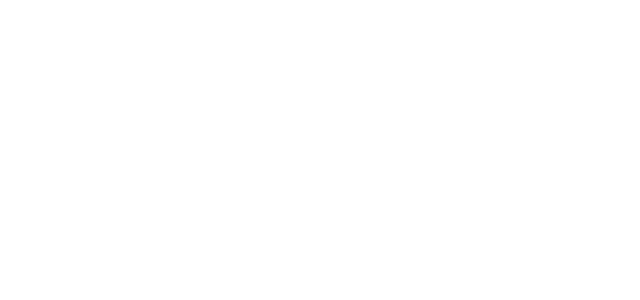
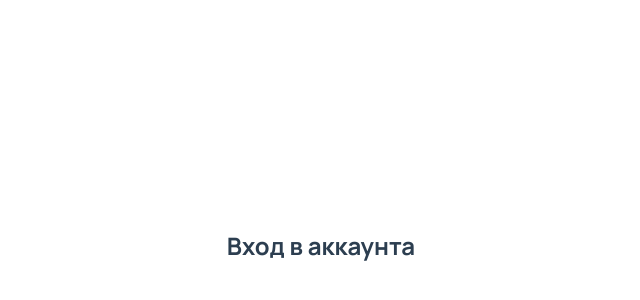
Before and after one commit to galimovkirill/finger-client, a Vue app: page /login in a window 1280 px wide. Before the commit this address had no page. Shown: the part 154-454 px from the top of the page, without its empty margins (319-959 px from the left). Built offline with nearby package versions, Linux system fonts and the light colour scheme.

Commit message:
feat: load dynamic layout

```diff
--- a/src/App.vue
+++ b/src/App.vue
@@ -1,13 +1,22 @@
 <template>
     <div class="app">
-        <DefaultLayout>
+        <Component :is="layout">
             <RouterView />
-        </DefaultLayout>
+        </Component>
     </div>
 </template>
 
 <script lang="ts" setup>
-import DefaultLayout from '@/layouts/DefaultLayout.vue'
+import { capitalize, computed, defineAsyncComponent } from 'vue';
+import { useRouter } from 'vue-router';
+
+const router = useRouter();
+const layout = computed(() => {
+    const layoutFromMeta = router.currentRoute.value.meta.layout || 'default';
+    const layoutName = `${capitalize(layoutFromMeta)}Layout`;
+
+    return defineAsyncComponent(() => import(`@/layouts/${layoutName}.vue`));
+});
 </script>
 
 <style lang="scss"></style>
--- a/src/views/HomeView.vue
+++ b/src/components/Forms/LoginForm.vue
@@ -1,7 +1,5 @@
 <template>
-    <div>
+    <form class="login-form">
         <h1 class="text-heading-5">Вход в аккаунта</h1>
-    </div>
+    </form>
 </template>
-
-<script lang="ts" setup></script>
--- /dev/null
+++ b/src/layouts/CenteredLayout.vue
@@ -0,0 +1,16 @@
+<template>
+    <main class="centered-layout">
+        <RouterView />
+    </main>
+</template>
+
+<style lang="scss">
+.centered-layout {
+    display: flex;
+    align-items: center;
+    justify-content: center;
+    min-height: 100vh;
+    width: 100%;
+    height: 100%;
+}
+</style>
--- a/src/router/index.ts
+++ b/src/router/index.ts
@@ -6,9 +6,23 @@
     {
       path: '/',
       name: 'Home',
-      component: () => import('../views/HomeView.vue')
+      component: () => import('@/views/LoginView.vue')
+    },
+    {
+      path: '/login',
+      name: 'Login',
+      meta: {
+        layout: "centered"
+      },
+      component: () => import('@/views/LoginView.vue')
     }
   ]
 })
 
+declare module 'vue-router' {
+  interface RouteMeta {
+    layout?: 'centered'
+  }
+}
+
 export default router
--- /dev/null
+++ b/src/views/LoginView.vue
@@ -0,0 +1,7 @@
+<template>
+    <LoginForm />
+</template>
+
+<script lang="ts" setup>
+import LoginForm from '@/components/Forms/LoginForm.vue';
+</script>
```
